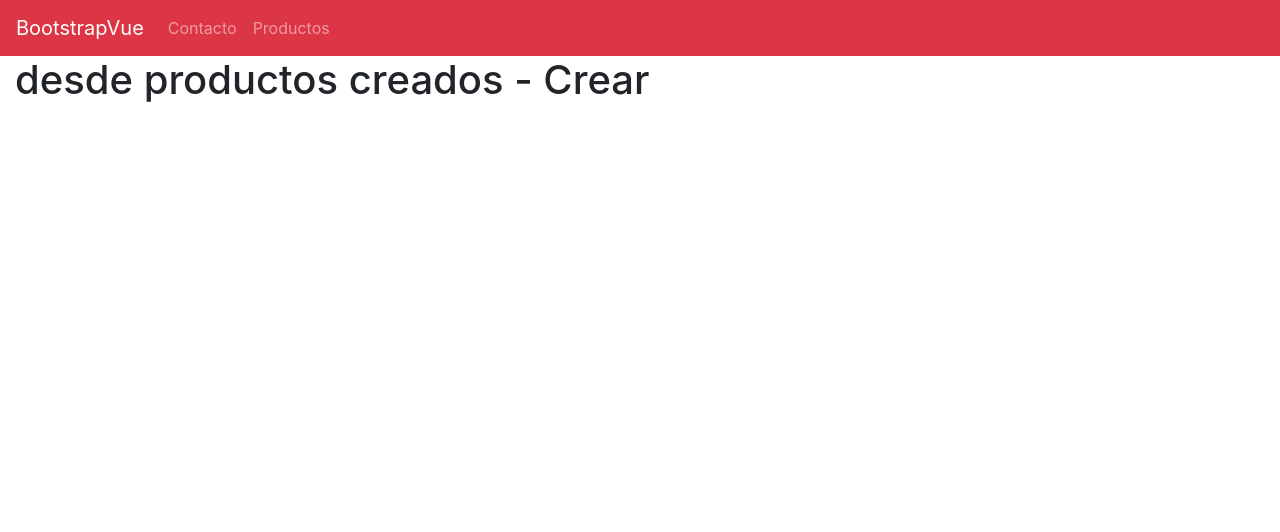
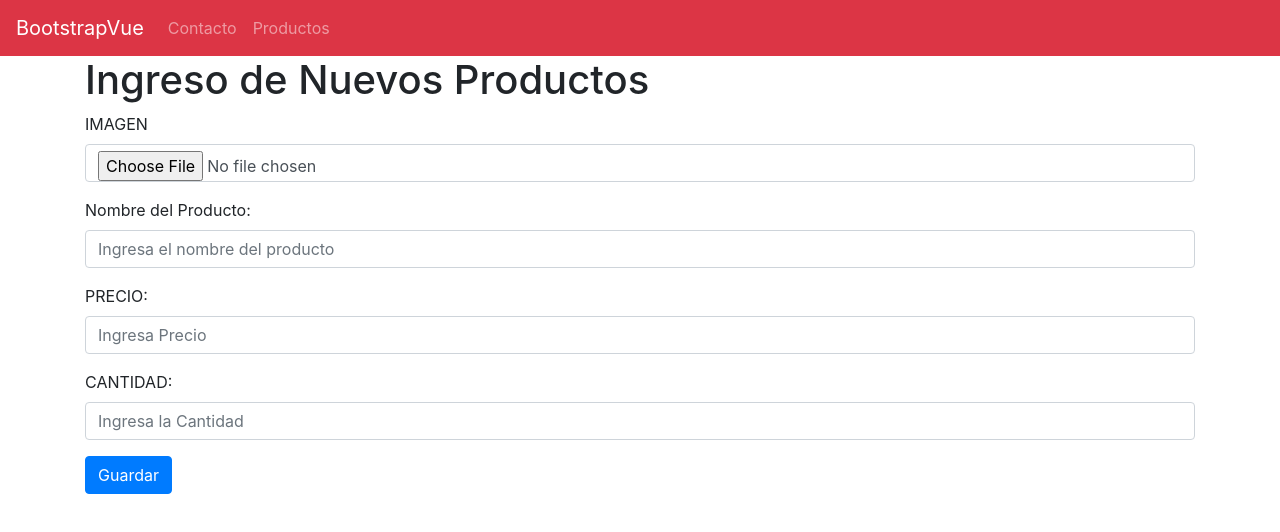
Before and after one commit to Inferno2094/aprendiendo_nuxt, a Nuxt app: page /productos/crear in a window 1280 px wide. Shown: the top 532 px of the page. Built offline with nearby package versions, Linux system fonts and the light colour scheme.

Commit message:
iniciando firebase

```diff
--- a/components/navbar.vue
+++ b/components/navbar.vue
@@ -18,8 +18,6 @@
                 </b-nav-item>
             </b-navbar-nav>
         </b-collapse>
-
-
     </b-navbar>
 </template>
 
--- a/package.json
+++ b/package.json
@@ -11,6 +11,7 @@
   "dependencies": {
     "bootstrap-vue": "^2.0.0-rc.15",
     "firebase": "^5.9.2",
-    "nuxt": "^2.4.5"
+    "nuxt": "^2.4.5",
+    "vue-localstorage": "^0.6.2"
   }
 }
--- a/pages/productos/crear.vue
+++ b/pages/productos/crear.vue
@@ -1,3 +1,42 @@
 <template>
-    <h1>desde productos creados - Crear</h1>
+    <div class="container">
+        <div class="row">
+            <div class="col-sm-12">
+                <h1>Ingreso de Nuevos Productos</h1>
+            </div>
+        </div>
+        <form name="frmdatos">
+            <div class="row">
+                <div class="col-sm-12">
+                    <div class="form-group">
+                        <label for="imagen">IMAGEN</label>
+                        <input type="file" class="form-control" placeholder="Ingresa tu Nombre" name="imagen" id="imagen">
+                    </div>
+                    <div class="form-group">
+                        <label for="nombre">Nombre del Producto:</label>
+                        <input type="text" class="form-control" placeholder="Ingresa el nombre del producto" name="nombre" id="nombre">
+                    </div>
+                    <div class="form-group">
+                        <label for="precio">PRECIO:</label>
+                        <input type="text" class="form-control" placeholder="Ingresa Precio" name="precio" id="precio">
+                    </div>
+                    <div class="form-group">
+                        <label for="cantidad">CANTIDAD:</label>
+                        <input type="text" class="form-control" placeholder="Ingresa la Cantidad" name="cantidad" id="cantidad">
+                    </div>
+                </div>
+            </div>
+            <div class="row">
+                <div class="col-sm-12">
+                    <button type="button" class="btn btn-primary" onclick="guardar()">Guardar</button>
+                </div>
+            </div>
+        </form>
+    </div>
 </template>
+
+<script>
+export default {
+
+}
+</script>
--- a/pages/productos/index.vue
+++ b/pages/productos/index.vue
@@ -6,5 +6,32 @@
         <div class="col-sm-6">
             <b-button class="primary" href="/productos/crear">Nuevo</b-button>
         </div>
+        <div class="row mt-2">
+            <div class="col-sm-12">
+                <b-table responsive striped hover :fields="fields" :items="productos"/>
+            </div>
+        </div>
     </div>
 </template>
+
+<script>
+import {db} from '../../services/firebase'
+export default {
+    asyncData(){
+        return db.collection("productos").get().then((productosSnap) => {
+            let productos = []
+            productosSnap.forEach((value) => {
+                productos.push(value.data())
+            })
+            return{
+                productos
+            }
+        })
+    },
+    data(){
+        return{
+            fields: ['Imagen', 'nombre', 'precio', 'cantidad', 'acciones']
+        }
+    }
+}
+</script>
--- a/services/firebase.js
+++ b/services/firebase.js
@@ -8,6 +8,13 @@ var config = {
     storageBucket: "nxut-50586.appspot.com",
     messagingSenderId: "1021053836954"
   };
-  firebase.initializeApp(config);
+
+  if(!firebase.apps.length){
+    firebase.initializeApp(config);
+  }
+  const db = firebase.firestore()
 
   export default firebase
+  export {
+    db
+  }
```
Also changed, not shown: pages/productos/main.js (added, +49 -0 lines).
